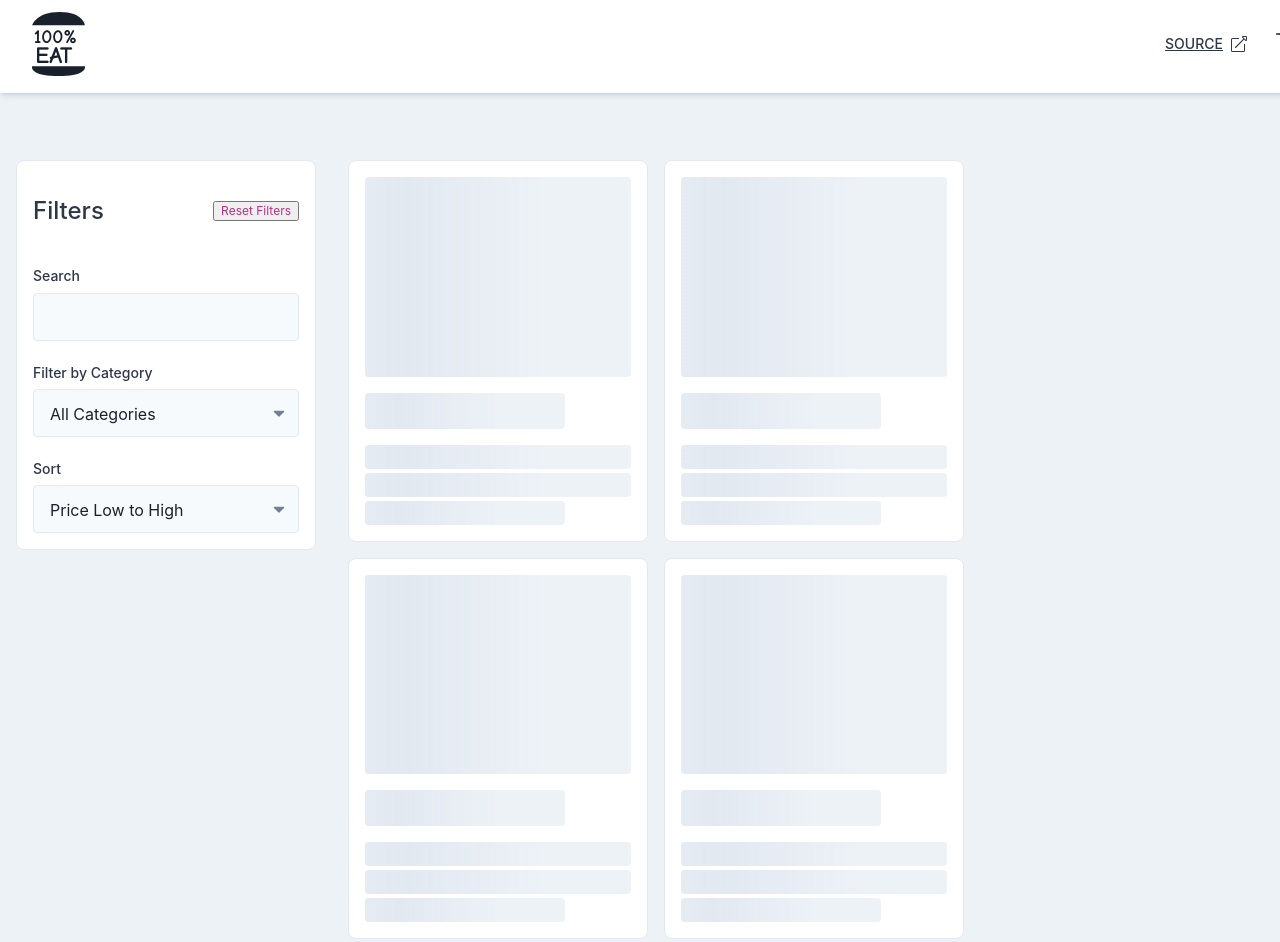
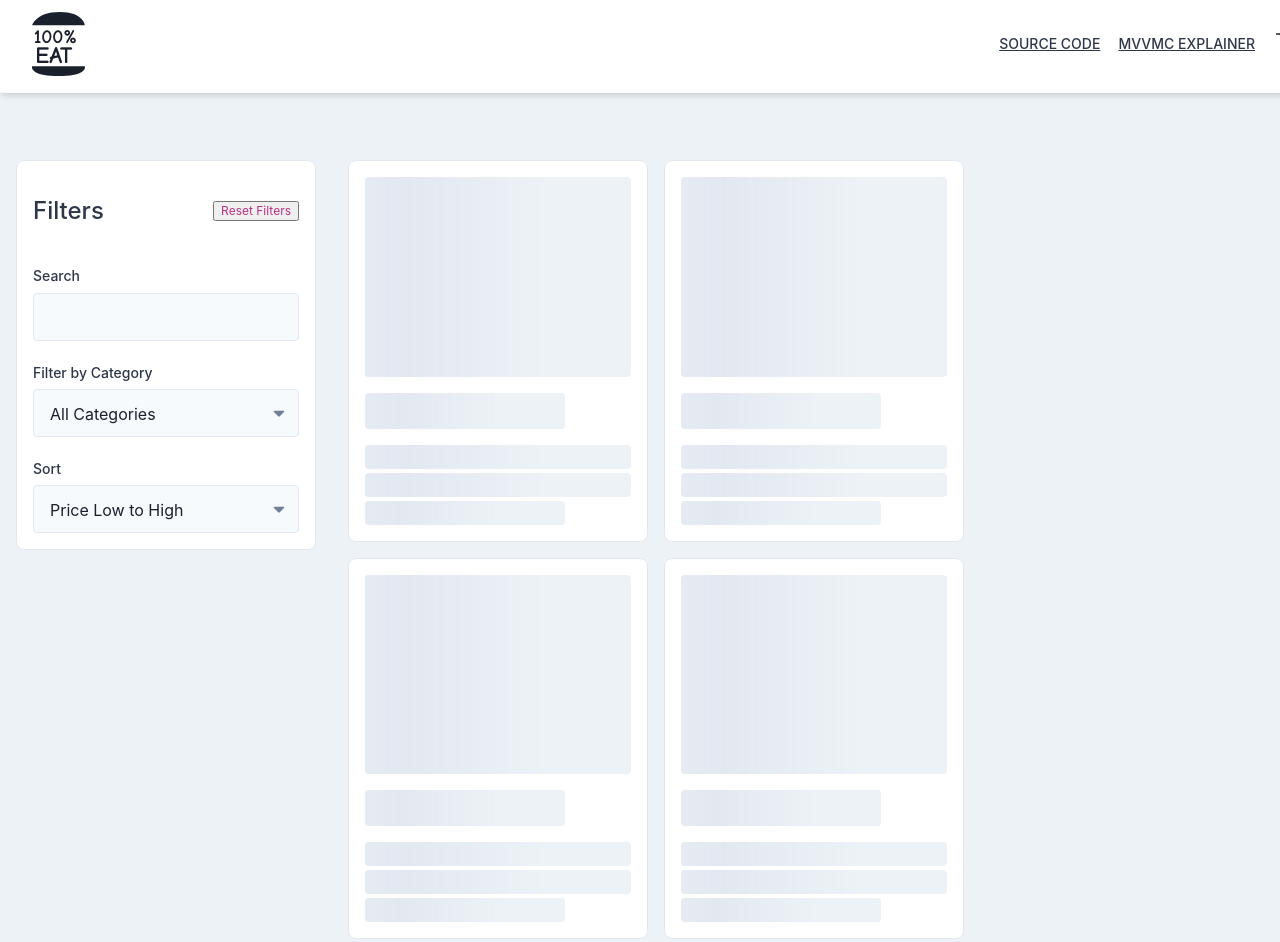
Before and after one commit to jint-method/mvvmc-demo, a website: page public/index.html in a window 1280 px wide. Shown: the top 942 px of the page. Drawn offline with nearby package versions, Linux system fonts and the light colour scheme; files that its build step writes are made by us from their sources.

Commit message:
Updated header

```diff
--- a/public/index.html
+++ b/public/index.html
@@ -29,10 +29,10 @@
             </a>
             <div flex="items-center row nowrap">
                 <a href="https://github.com/jint-method/mvvmc-example" target="_blank" class="button -text -grey">
-                    source
-                    <i class="ml-0.25">
-                        <svg aria-hidden="true" focusable="false" data-prefix="fal" data-icon="external-link-alt" class="svg-inline--fa fa-external-link-alt fa-w-16" role="img" xmlns="http://www.w3.org/2000/svg" viewBox="0 0 512 512"><path fill="currentColor" d="M440,256H424a8,8,0,0,0-8,8V464a16,16,0,0,1-16,16H48a16,16,0,0,1-16-16V112A16,16,0,0,1,48,96H248a8,8,0,0,0,8-8V72a8,8,0,0,0-8-8H48A48,48,0,0,0,0,112V464a48,48,0,0,0,48,48H400a48,48,0,0,0,48-48V264A8,8,0,0,0,440,256ZM480,0h-.06L383.78.17c-28.45,0-42.66,34.54-22.58,54.62l35.28,35.28-265,265a12,12,0,0,0,0,17l8.49,8.49a12,12,0,0,0,17,0l265-265,35.28,35.27c20,20,54.57,6,54.62-22.57L512,32.05A32,32,0,0,0,480,0Zm-.17,128.17-96-96L480,32Z"></path></svg>
-                    </i>
+                    Source code
+                </a>
+                <a href="https://github.com/jint-method/mvvmc-example" target="_blank" class="button -text -grey">
+                    MVVMC Explainer
                 </a>
                 <open-cart-button web-component tabindex="0" role="button" title="open cart" aria-label="open cart">
                     <svg aria-hidden="true" focusable="false" role="img" xmlns="http://www.w3.org/2000/svg" viewBox="0 0 576 512"><path fill="currentColor" d="M551.991 64H129.28l-8.329-44.423C118.822 8.226 108.911 0 97.362 0H12C5.373 0 0 5.373 0 12v8c0 6.627 5.373 12 12 12h78.72l69.927 372.946C150.305 416.314 144 431.42 144 448c0 35.346 28.654 64 64 64s64-28.654 64-64a63.681 63.681 0 0 0-8.583-32h145.167a63.681 63.681 0 0 0-8.583 32c0 35.346 28.654 64 64 64 35.346 0 64-28.654 64-64 0-17.993-7.435-34.24-19.388-45.868C506.022 391.891 496.76 384 485.328 384H189.28l-12-64h331.381c11.368 0 21.177-7.976 23.496-19.105l43.331-208C578.592 77.991 567.215 64 551.991 64zM240 448c0 17.645-14.355 32-32 32s-32-14.355-32-32 14.355-32 32-32 32 14.355 32 32zm224 32c-17.645 0-32-14.355-32-32s14.355-32 32-32 32 14.355 32 32-14.355 32-32 32zm38.156-192H171.28l-36-192h406.876l-40 192z"></path></svg>
```
